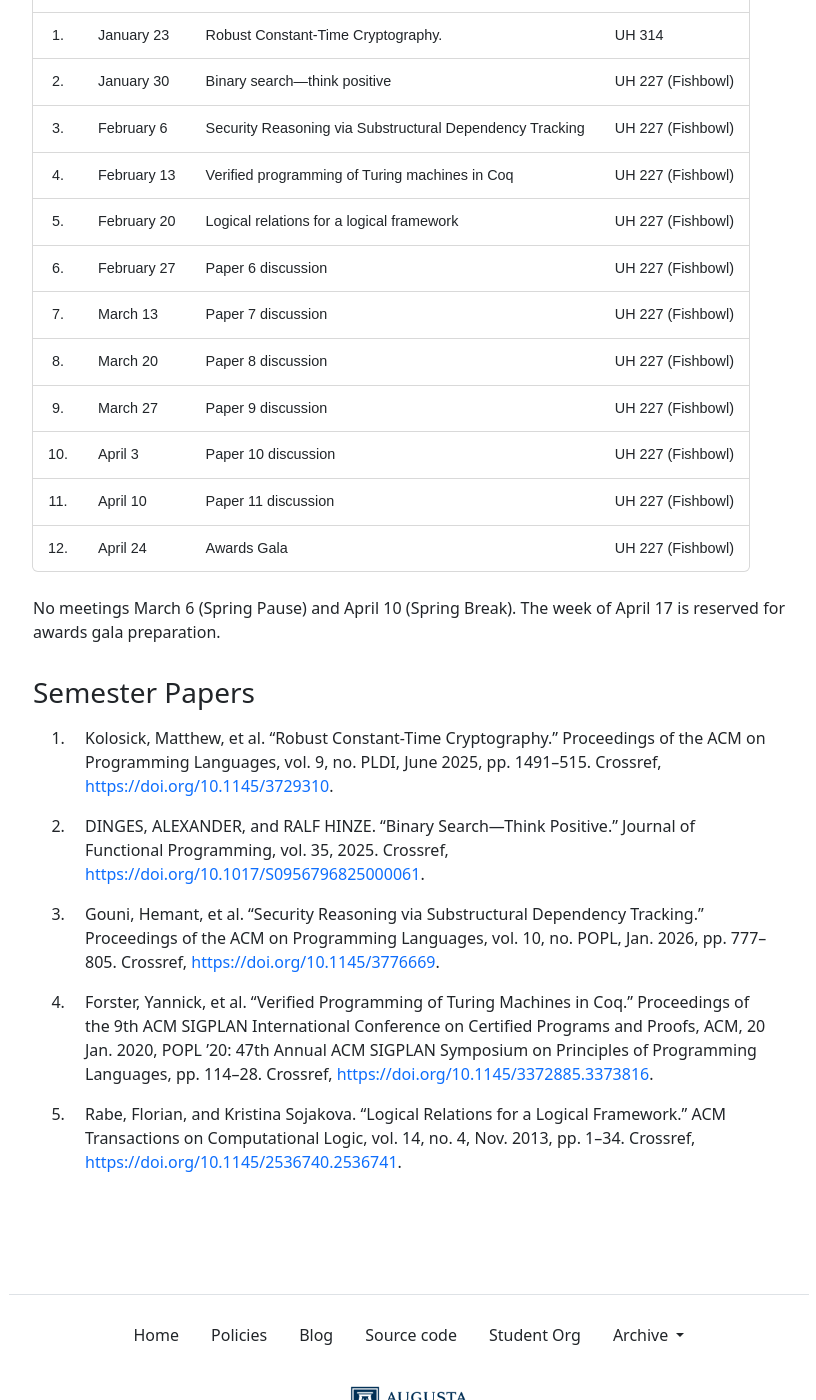
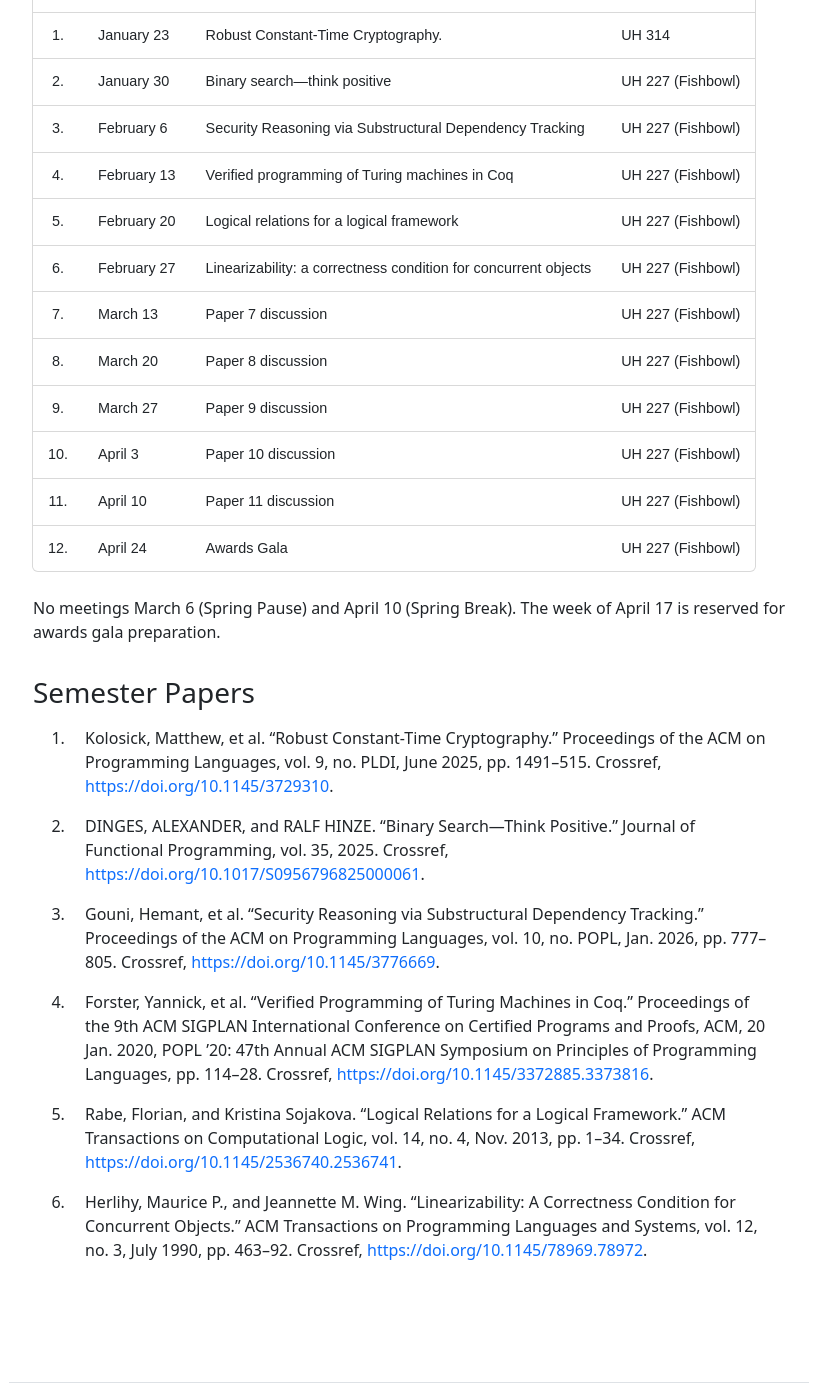
Before and after one commit to the-au-forml-lab/plgroup, a Jekyll site: the page built from docs/index.md, in a window 1280 px wide and 1400 px high, scrolled down 740 px. Shown: the whole window, without its empty margins (231-1047 px from the left). Built offline with Jekyll 4.4.1, drawn with Linux system fonts in a browser that asks for light colours.

Commit message:
[create-pull-request] automated change

```diff
--- a/data/history.txt
+++ b/data/history.txt
@@ -62,3 +62,4 @@
 10.1145/3776669
 10.1145/3372885.3373816
 10.1145/2536740.2536741
+10.1145/78969.78972
--- a/docs/index.md
+++ b/docs/index.md
@@ -34,7 +34,7 @@ organization.
 | 3.  | February 6  | Security Reasoning via Substructural Dependency Tracking                 | UH 227 (Fishbowl) |
 | 4.  | February 13 | Verified programming of Turing machines in Coq                 | UH 227 (Fishbowl) |
 | 5.  | February 20 | Logical relations for a logical framework                 | UH 227 (Fishbowl) |
-| 6.  | February 27 | Paper 6 discussion                 | UH 227 (Fishbowl) |
+| 6.  | February 27 | Linearizability: a correctness condition for concurrent objects                 | UH 227 (Fishbowl) |
 | 7.  | March 13    | Paper 7 discussion                 | UH 227 (Fishbowl) |
 | 8.  | March 20    | Paper 8 discussion                 | UH 227 (Fishbowl) |
 | 9.  | March 27    | Paper 9 discussion                 | UH 227 (Fishbowl) |
--- a/docs/papers.md
+++ b/docs/papers.md
@@ -3,3 +3,4 @@
 1. Gouni, Hemant, et al. “Security Reasoning via Substructural Dependency Tracking.” Proceedings of the ACM on Programming Languages, vol. 10, no. POPL, Jan. 2026, pp. 777–805. Crossref, <https://doi.org/10.1145/3776669>.
 1. Forster, Yannick, et al. “Verified Programming of Turing Machines in Coq.” Proceedings of the 9th ACM SIGPLAN International Conference on Certified Programs and Proofs, ACM, 20 Jan. 2020, POPL ’20: 47th Annual ACM SIGPLAN Symposium on Principles of Programming Languages, pp. 114–28. Crossref, <https://doi.org/10.1145/3372885.3373816>.
 1. Rabe, Florian, and Kristina Sojakova. “Logical Relations for a Logical Framework.” ACM Transactions on Computational Logic, vol. 14, no. 4, Nov. 2013, pp. 1–34. Crossref, <https://doi.org/10.1145/2536740.2536741>.
+1. Herlihy, Maurice P., and Jeannette M. Wing. “Linearizability: A Correctness Condition for Concurrent Objects.” ACM Transactions on Programming Languages and Systems, vol. 12, no. 3, July 1990, pp. 463–92. Crossref, <https://doi.org/10.1145/78969.78972>.
```
